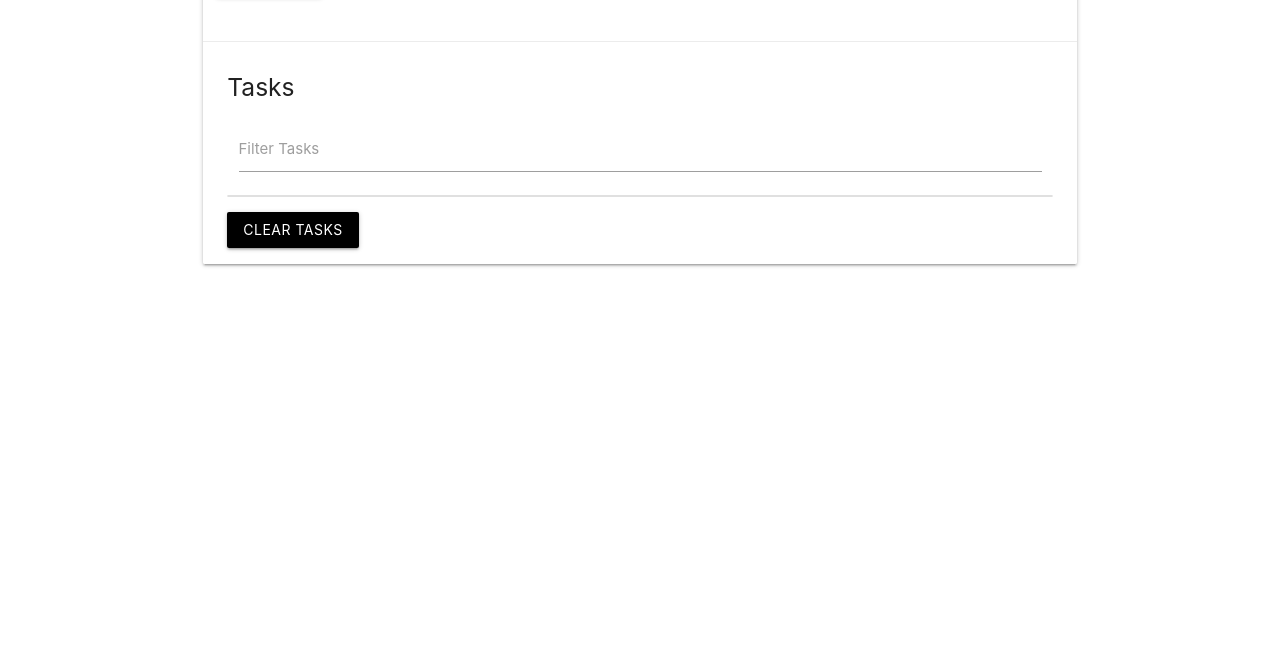
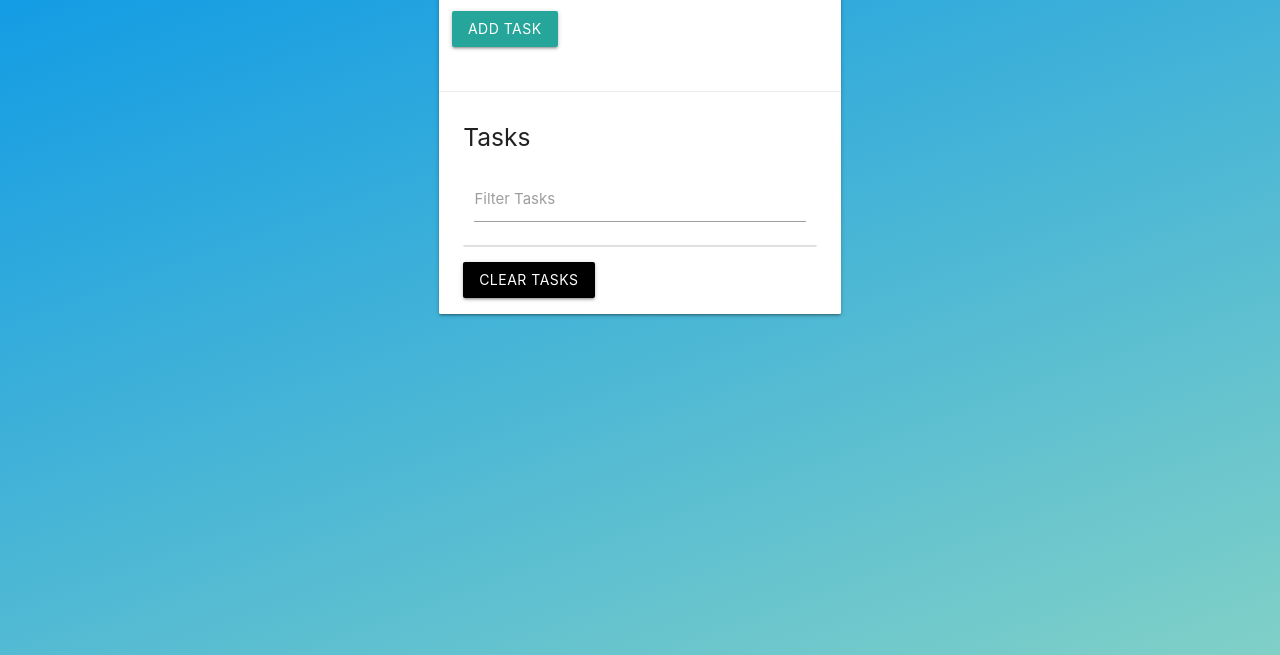
Before and after one commit to Vick1165/Task-List-JavaScript, a plain HTML site: page index.html in a window 1280 px wide. Shown: the part 195-850 px from the top of the page. Before the commit the page ends 800 px from the top, so only its background shows below. Drawn offline with nearby package versions, Linux system fonts and the light colour scheme.

Commit message:
added gradeint backgroung and margin

```diff
--- a/index.html
+++ b/index.html
@@ -14,6 +14,19 @@
       integrity="sha384-wvfXpqpZZVQGK6TAh5PVlGOfQNHSoD2xbE+QkPxCAFlNEevoEH3Sl0sibVcOQVnN"
       crossorigin="anonymous"
     />
+    <style>
+      body {
+        background-color: #0093e9;
+        background-image: linear-gradient(160deg, #0093e9 0%, #80d0c7 100%);
+        background-size: cover;
+        min-height: 100vh;
+      }
+
+      .container {
+        display: flex;
+        margin-top: 50px;
+      }
+    </style>
     <title>Task List</title>
   </head>
   <body>
```
